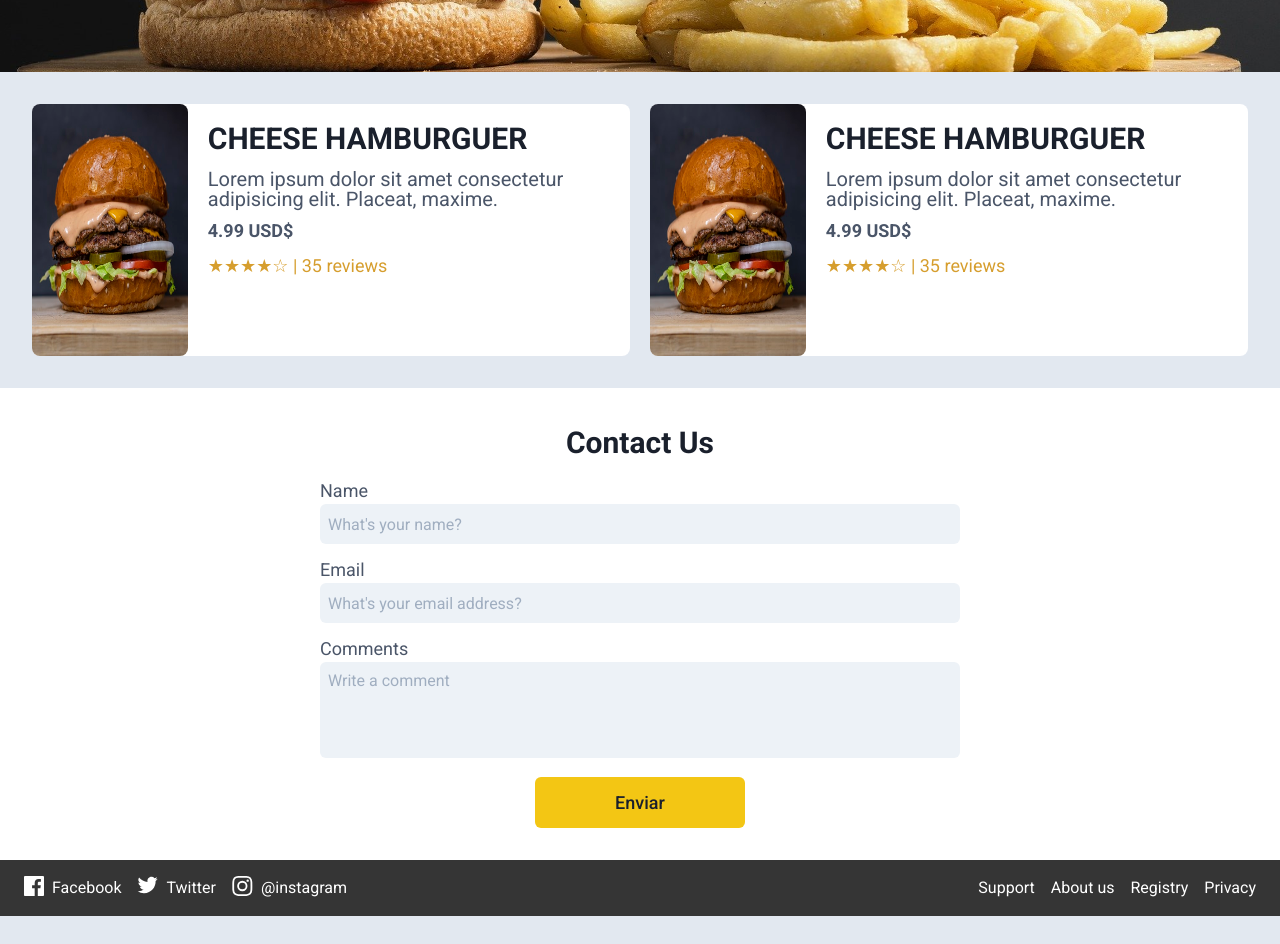
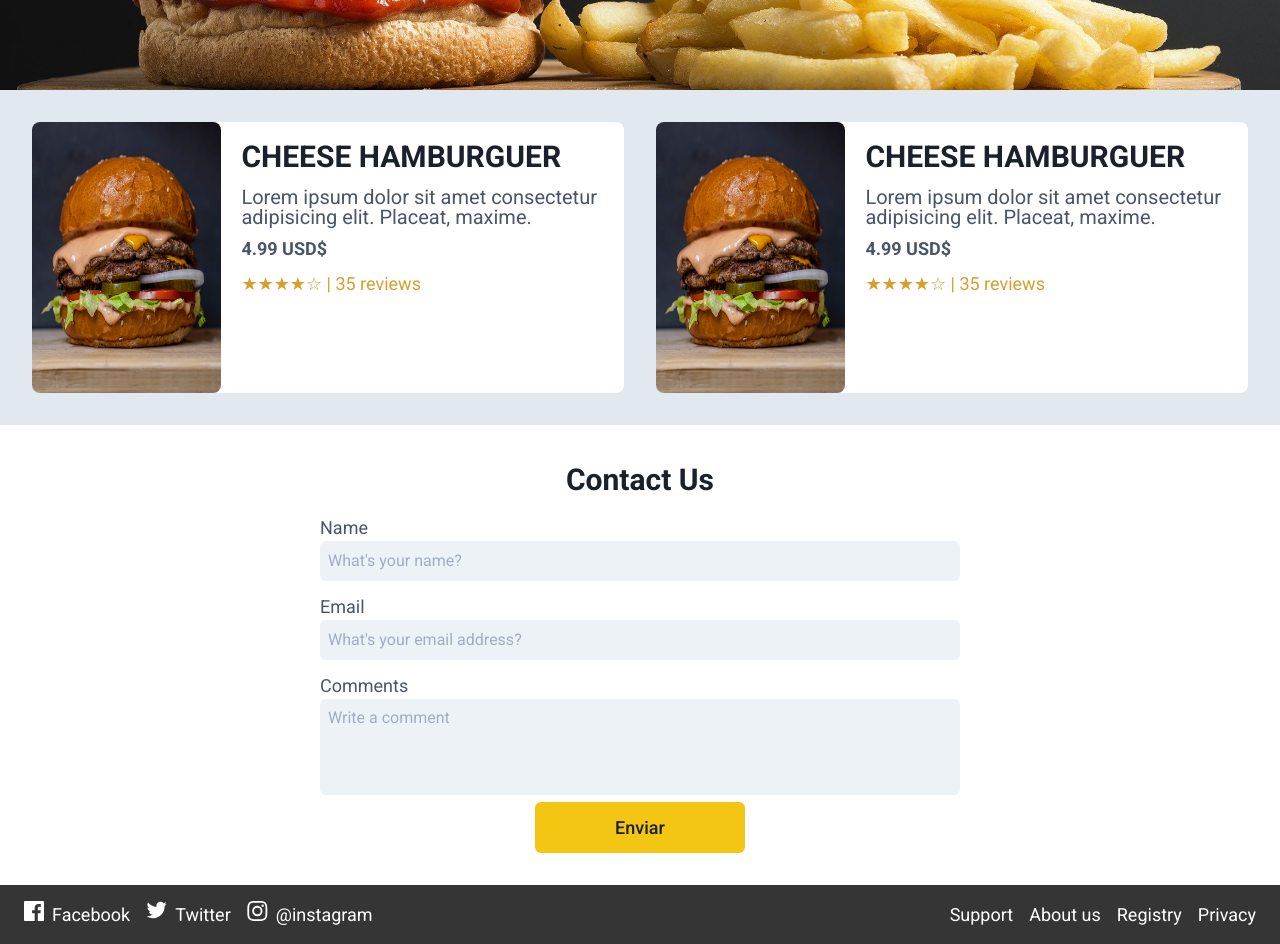
Before and after one commit to LuisRivero021298/platzi_food, a website: page public/index.html in a window 1280 px wide. Shown: the part 280-1224 px from the top of the page. Before the commit the page ends 1196 px from the top, so only its background shows below. Drawn offline with nearby package versions, Linux system fonts and the light colour scheme.

Commit message:
Component creation, assign BEM classes.

```diff
--- a/css/main.css
+++ b/css/main.css
@@ -4,24 +4,93 @@ html, body {
 }
 body {
   font-family: 'Roboto', sans-serif;
+  @apply min-h-screen bg-gray-300;
 }
 textarea {
   resize: none;
 }
+main {
+  padding-top: 50px;
+}
 
+@tailwind components;
+/********************* HEADER  ************************/
+#mainHeader {
+  @apply bg-dark-primary w-full h-auto text-white px-5 py-2 fixed z-10;
+}
 .logo__container {
   background-image: url('../images/logo-w.svg');
   background-repeat: no-repeat;
   background-position: center;
   background-size: contain;
 }
+.filter__container {
+  @apply flex flex-col items-center;
+}
+.filter--price li{
+  @apply px-px inline-block;
+}
+.filter--calification li{
+  @apply pl-px inline-block;
+}
 
 /***************** BANNER *****************/
 #banner img {
   object-position: 50% 65%;
+  @apply w-full object-cover;
 }
 
-/***************** CONTACT FORM *****************/
+/********************* FOOD CONTAINER  ************************/
+#food {
+  @apply grid gap-8 p-8;
+}
+
+/*Cards*/
+.card {
+  @apply cursor-pointer rounded-lg;
+}
+.card__image img{
+  @apply rounded-lg w-full;
+}
+.card__content {
+  @apply bg-white rounded-lg p-3 relative w-11/12 m-auto -mt-8 shadow-lg;
+}
+.card__title {
+  @apply font-bold text-2xl uppercase text-gray-900;
+}
+.card__text {
+  @apply leading-5 text-gray-700;
+}
+.card__text--secondary {
+  @apply mt-2 block text-gray-700 text-sm;
+}
+
+@screen md {
+  .card__content {
+    @apply shadow-none mx-2;
+  }
+  .card__title {
+    @apply text-3xl;
+  }
+  .card__text {
+    @apply text-xl mt-2;
+  }
+  .card__text--secondary {
+    @apply text-lg;
+  }
+}
+@screen lg {
+  .card {
+    @apply flex bg-white;
+  }
+  .card__image img{
+    @apply h-full;
+  }
+  .card__content {
+    @apply bg-transparent mt-0;
+  }
+}
+/***************** CONTACT *****************/
 #contact {
   @apply p-8;
   @apply bg-white;
@@ -29,29 +98,31 @@ textarea {
 .contact__title {
   @apply text-3xl text-center font-semibold text-gray-900 capitalize;
 }
-.contact__label {
+
+/***************** FORM CONTROLS ****************/
+.form__label {
   @apply block text-lg text-gray-700;
 }
-.contact__input {
-  @apply bg-gray-200 px-2 w-full h-10 rounded-md;
+.form__input {
+  @apply bg-gray-200 px-2 w-full h-10 rounded-md text-gray-900;
 }
-.contact__input--area {
+.form__input--area {
   @apply bg-gray-200 px-2 w-full rounded-md h-20 py-2 leading-snug;
 }
-.contact__input:focus {
+.form__input:focus {
   @apply outline-none shadow-outline;
 }
-.contact__input--area:focus {
+.form__input--area:focus {
   @apply outline-none shadow-outline;
 }
-.contact__btn {
-  @apply bg-primary px-10 py-3 text-lg m-auto block mt-3 text-gray-900 rounded-md font-medium;
+.form__btn {
+  @apply bg-primary px-10 py-3 text-lg block mt-3 text-gray-900 rounded-md font-medium;
 }
 @screen md {
   #contact {
     @apply px-32;
   }
-  .contact__btn {
+  .form__btn {
     @apply px-20;
   }
 }
@@ -62,6 +133,25 @@ textarea {
 }
 
 /***************** FOOTER *****************/
+#mainFooter {
+  @apply text-center bg-dark-primary text-white p-4;
+}
+.socialMedia {
+  @apply w-1/3 flex justify-around m-auto mb-4;
+}
+
+@screen lg {
+  #mainFooter {
+    @apply text-lg text-left flex justify-between items-center;
+  }
+  .socialMedia {
+    @apply m-0 justify-start;
+  }
+}
+
+.fb,.tw,.ig {
+  @apply cursor-pointer;
+}
 .fb svg,
 .tw svg,
 .ig svg{
@@ -77,5 +167,5 @@ textarea {
   fill: #f687b3;
 }
 
-@tailwind components;
+
 @tailwind utilities;
--- a/public/index.html
+++ b/public/index.html
@@ -9,69 +9,69 @@
   <link rel="stylesheet" href="./css/index.css">
 
 </head>
-<body class="min-h-screen bg-gray-300">
-  <header x-data="{ open: false }" class="bg-dark-primary w-full h-auto text-white px-5 py-2 fixed z-10">
+<body>
+  <header id="mainHeader" x-data="{ open: false }">
     <section class="flex justify-between items-center">
       <div class="logo__container w-24 lg:w-32 h-8"></div>
       <div class="text-2xl cursor-pointer" @click="open = true">&equiv;</div>
     </section>
     <nav id="navbar" x-show="open" @click.away="open = false">
       <form class="pb-2">
-        <input type="text" class="contact__input my-4 text-gray-900" placeholder="search">
-        <section class="filter flex flex-col items-center md:flex-row md:justify-around md:text-lg">
-          <div class="flex pr-1">
+        <input type="text" class="form__input my-4" placeholder="search">
+        <section class="filter__container md:flex-row md:justify-around md:text-lg">
+          <div class="filter--price flex pr-1">
             Price:
             <ul>
-              <li class="ml-1 px-px inline-block">$</li>
-              <li class="px-px inline-block text-primary">$$</li>
-              <li class="px-px inline-block">$$$</li>
-              <li class="px-px inline-block">$$$$</li>
+              <li class="ml-1">$</li>
+              <li class="text-primary">$$</li>
+              <li>$$$</li>
+              <li>$$$$</li>
             </ul>
           </div>
-          <div class="flex pl-1">
+          <div class="filter--calification flex pl-1">
             Calification:
             <ul class="text-primary">
-              <li class="pl-px inline-block">&starf;</li>
-              <li class="pl-px inline-block">&starf;</li>
-              <li class="pl-px inline-block">&starf;</li>
-              <li class="pl-px inline-block">&starf;</li>
+              <li>&starf;</li>
+              <li>&starf;</li>
+              <li>&starf;</li>
+              <li>&starf;</li>
             </ul>
           </div>
         </section>
-        <button class="contact__btn">Filtrar</button>
+        <button class="form__btn m-auto mt-2">Filtrar</button>
       </form>
     </nav>
   </header>
 
-  <main class="pt-8">
+  <main>
     <section id="banner">
       <figure>
-        <img class="w-full object-cover h-40 md:h-80" src="./images/snack-2635035_1920.jpg" alt="banner">
+        <img class="md:h-80" src="./images/snack-2635035_1920.jpg" alt="banner">
       </figure>
     </section>
 
-    <section class="grid md:grid-cols-2 gap-8 md:gap-5 p-8">
-      <article class="cursor-pointer rounded-lg lg:flex lg:bg-white">
-        <div>
-          <img class="rounded-lg w-full lg:h-full" src="./images/photo-hamburguer.jfif" alt="hamburguer">
+    <section id="food" class="md:grid-cols-2 md:gap-5">
+      <article class="card">
+        <div class="card__image">
+          <img src="./images/photo-hamburguer.jfif" alt="hamburguer">
         </div>
-        <div class="bg-white lg:bg-transparent rounded-lg p-3 relative -mt-8 lg:mt-0 shadow-lg md:shadow-none mx-2">
-          <h2 class="font-bold text-2xl md:text-3xl uppercase text-gray-900">Cheese hamburguer</h2>
-          <p class="leading-5 md:text-xl md:mt-2 text-gray-700">Lorem ipsum dolor sit amet consectetur adipisicing elit. Placeat, maxime.</p>
-          <span class="mt-2 block md:text-lg font-semibold text-gray-700 text-sm">4.99 USD$</span>
-          <span class="mt-2 block md:text-lg text-sm text-yellow-600">&starf;&starf;&starf;&starf;&star; | 35 reviews</span>
+        <div class="card__content">
+          <h2 class="card__title">Cheese hamburguer</h2>
+          <p class="card__text">Lorem ipsum dolor sit amet consectetur adipisicing elit. Placeat, maxime.</p>
+          <span class="card__text--secondary font-semibold">4.99 USD$</span>
+          <span class="card__text--secondary text-yellow-600">&starf;&starf;&starf;&starf;&star; | 35 reviews</span>
         </div>
       </article>
 
-      <article class="cursor-pointer rounded-lg lg:flex lg:bg-white">
-        <div>
-          <img class="rounded-lg w-full lg:h-full" src="./images/photo-hamburguer.jfif" alt="hamburguer">
+      <article class="card">
+        <div class="card__image">
+          <img src="./images/photo-hamburguer.jfif" alt="hamburguer">
         </div>
-        <div class="bg-white lg:bg-transparent rounded-lg p-3 relative -mt-8 lg:mt-0 shadow-lg md:shadow-none mx-2">
-          <h2 class="font-bold text-2xl md:text-3xl uppercase text-gray-900">Cheese hamburguer</h2>
-          <p class="leading-5 md:text-xl md:mt-2 text-gray-700">Lorem ipsum dolor sit amet consectetur adipisicing elit. Placeat, maxime.</p>
-          <span class="mt-2 block md:text-lg font-semibold text-gray-700 text-sm">4.99 USD$</span>
-          <span class="mt-2 block md:text-lg text-sm text-yellow-600">&starf;&starf;&starf;&starf;&star; | 35 reviews</span>
+        <div class="card__content">
+          <h2 class="card__title">Cheese hamburguer</h2>
+          <p class="card__text">Lorem ipsum dolor sit amet consectetur adipisicing elit. Placeat, maxime.</p>
+          <span class="card__text--secondary font-semibold">4.99 USD$</span>
+          <span class="card__text--secondary text-yellow-600">&starf;&starf;&starf;&starf;&star; | 35 reviews</span>
         </div>
       </article>
     </section>
@@ -80,36 +80,36 @@
       <h3 class="contact__title">Contact us</h3>
       <form>
         <div class="mt-3">
-          <label class="contact__label" for="name">Name</label>
-          <input placeholder="What's your name?" class="contact__input" type="text" id="name">
+          <label class="form__label" for="name">Name</label>
+          <input placeholder="What's your name?" class="form__input" type="text" id="name">
         </div>
 
         <div class="mt-3">
-          <label class="contact__label" for="email">Email</label>
-          <input placeholder="What's your email address?" class="contact__input" type="text" id="email">
+          <label class="form__label" for="email">Email</label>
+          <input placeholder="What's your email address?" class="form__input" type="text" id="email">
         </div>
 
         <div class="mt-3">
-          <label class="contact__label" for="comments">Comments</label>
-          <textarea placeholder="Write a comment" class="contact__input--area lg:h-24" name="comments" id="comments"></textarea>
+          <label class="form__label" for="comments">Comments</label>
+          <textarea placeholder="Write a comment" class="form__input--area lg:h-24" name="comments" id="comments"></textarea>
         </div>
 
-        <button class="contact__btn">Enviar</button>
+        <button class="form__btn m-auto">Enviar</button>
       </form>
     </section>
   </main>
 
-  <footer class="text-center lg:text-3lg lg:text-left bg-dark-primary text-white p-4 lg:flex lg:justify-between lg:items-center">
-    <section class="w-1/3 flex justify-around m-auto mb-4 lg:m-0 lg:justify-start">
-      <a class="fb md:flex md:px-2 hover:text-blue-600 cursor-pointer">
+  <footer id="mainFooter">
+    <section class="socialMedia">
+      <a class="fb md:flex md:px-2">
         <svg xmlns="http://www.w3.org/2000/svg" width="20" height="20"><path d="M18.896 0H1.104C.494 0 0 .494 0 1.104v17.793C0 19.506.494 20 1.104 20h9.58v-7.745H8.076V9.237h2.606V7.01c0-2.583 1.578-3.99 3.883-3.99 1.104 0 2.052.082 2.329.119v2.7h-1.598c-1.254 0-1.496.597-1.496 1.47v1.928h2.989l-.39 3.018h-2.6V20h5.098c.608 0 1.102-.494 1.102-1.104V1.104C20 .494 19.506 0 18.896 0z"/></svg>
         <span class="hidden md:inline-block md:ml-2">Facebook</span>
       </a>
-      <a class="tw md:flex md:px-2 hover:text-blue-300 cursor-pointer">
+      <a class="tw md:flex md:px-2">
         <svg xmlns="http://www.w3.org/2000/svg" width="21" height="18"><path d="M20.667 2.797a8.192 8.192 0 01-2.357.646 4.11 4.11 0 001.804-2.27 8.22 8.22 0 01-2.606.996A4.096 4.096 0 0014.513.873c-2.649 0-4.595 2.472-3.997 5.038a11.648 11.648 0 01-8.457-4.287 4.109 4.109 0 001.27 5.478A4.086 4.086 0 011.47 6.59c-.045 1.901 1.317 3.68 3.29 4.075a4.113 4.113 0 01-1.853.07 4.106 4.106 0 003.834 2.85 8.25 8.25 0 01-6.075 1.7 11.616 11.616 0 006.29 1.843c7.618 0 11.922-6.434 11.662-12.205a8.354 8.354 0 002.048-2.124z"/></svg>
         <span class="hidden md:inline-block md:ml-2">Twitter</span>
       </a>
-      <a class="ig md:flex md:px-2 hover:text-pink-400 cursor-pointer">
+      <a class="ig md:flex md:px-2">
         <svg xmlns="http://www.w3.org/2000/svg" width="21" height="20"><path d="M10.333 1.802c2.67 0 2.987.01 4.042.059 2.71.123 3.976 1.409 4.1 4.099.048 1.054.057 1.37.057 4.04 0 2.672-.01 2.988-.058 4.042-.124 2.687-1.386 3.975-4.099 4.099-1.055.048-1.37.058-4.042.058-2.67 0-2.986-.01-4.04-.058-2.717-.124-3.976-1.416-4.1-4.1-.048-1.054-.058-1.37-.058-4.041 0-2.67.01-2.986.058-4.04.124-2.69 1.387-3.977 4.1-4.1 1.054-.048 1.37-.058 4.04-.058zm0-1.802C7.618 0 7.278.012 6.211.06 2.579.227.56 2.242.394 5.877.345 6.944.334 7.284.334 10s.011 3.057.06 4.123c.166 3.632 2.181 5.65 5.816 5.817 1.068.048 1.408.06 4.123.06 2.716 0 3.057-.012 4.124-.06 3.628-.167 5.651-2.182 5.816-5.817.049-1.066.06-1.407.06-4.123s-.011-3.056-.06-4.122C20.11 2.249 18.093.228 14.458.06 13.39.01 13.049 0 10.333 0zm0 4.865a5.135 5.135 0 100 10.27 5.135 5.135 0 000-10.27zm0 8.468a3.333 3.333 0 110-6.666 3.333 3.333 0 010 6.666zm5.339-9.87a1.2 1.2 0 10-.001 2.4 1.2 1.2 0 000-2.4z"/></svg>
         <span class="hidden md:inline-block md:ml-2">@instagram</span>
       </a>
```
Also changed, not shown: public/css/index.css.
